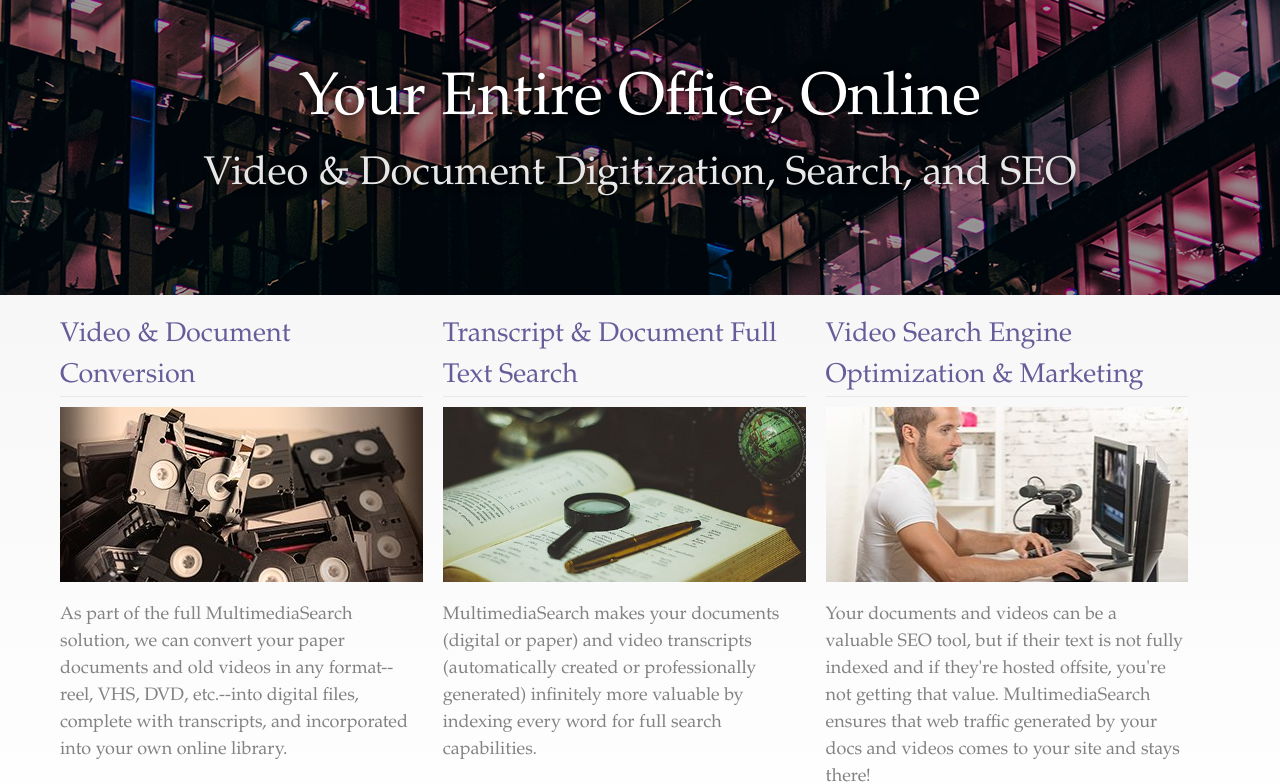
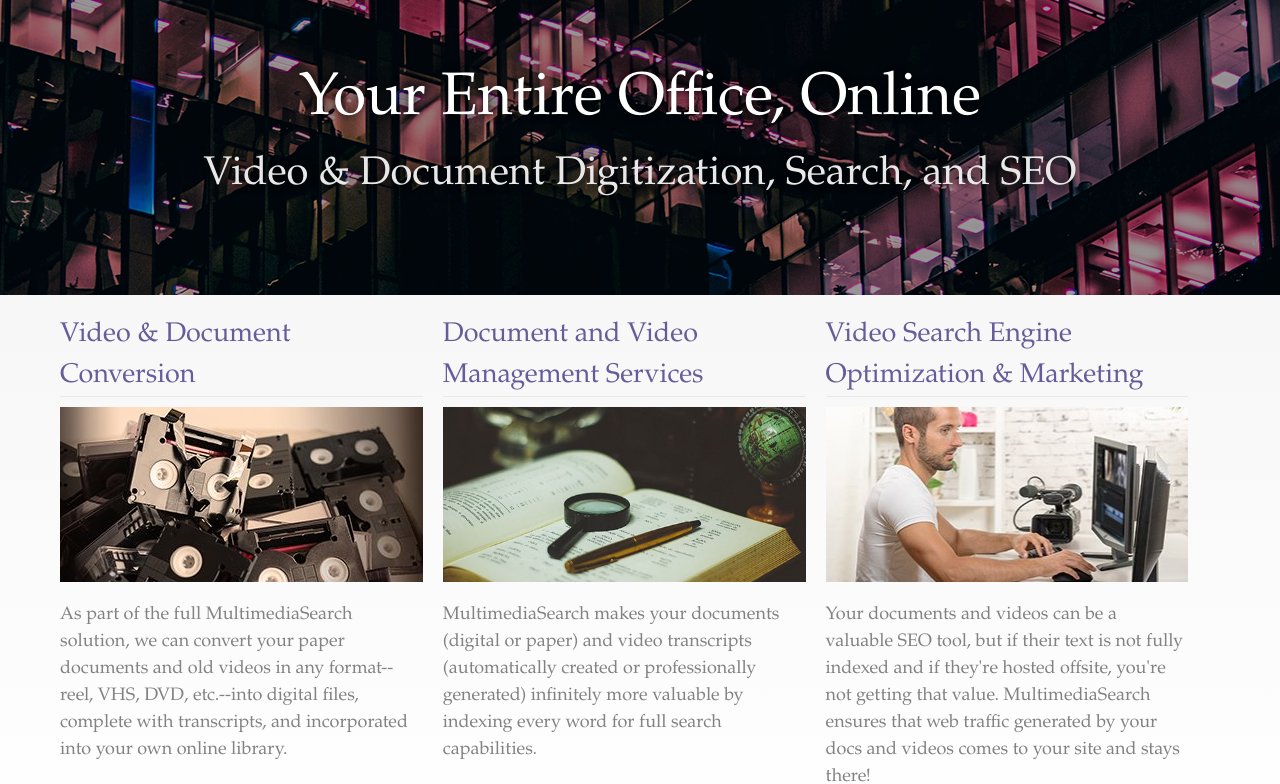
Before and after one commit to microsearch/microsearch.github.io, a Jekyll site: the page built from index.md, in a window 1280 px wide and 900 px high, cut to the strip 116-900 px from the top of the window. Built offline with Jekyll 4.4.1, drawn with Linux system fonts in a browser that asks for light colours.

Commit message:
home update

```diff
--- a/index.md
+++ b/index.md
@@ -13,7 +13,7 @@
   documents and old videos in any format--reel, VHS, DVD, etc.--into digital files,
   complete with transcripts, and incorporated into your own online library.
 homecol2link: services/document-management-services-video-management-services
-homecol2head: Transcript &amp; Document Full Text Search
+homecol2head: Document and Video Management Services
 homecol2img: search.jpg
 homecol2text: MultimediaSearch makes your documents (digital or paper) and video transcripts
   (automatically created or professionally generated) infinitely more valuable by
```
